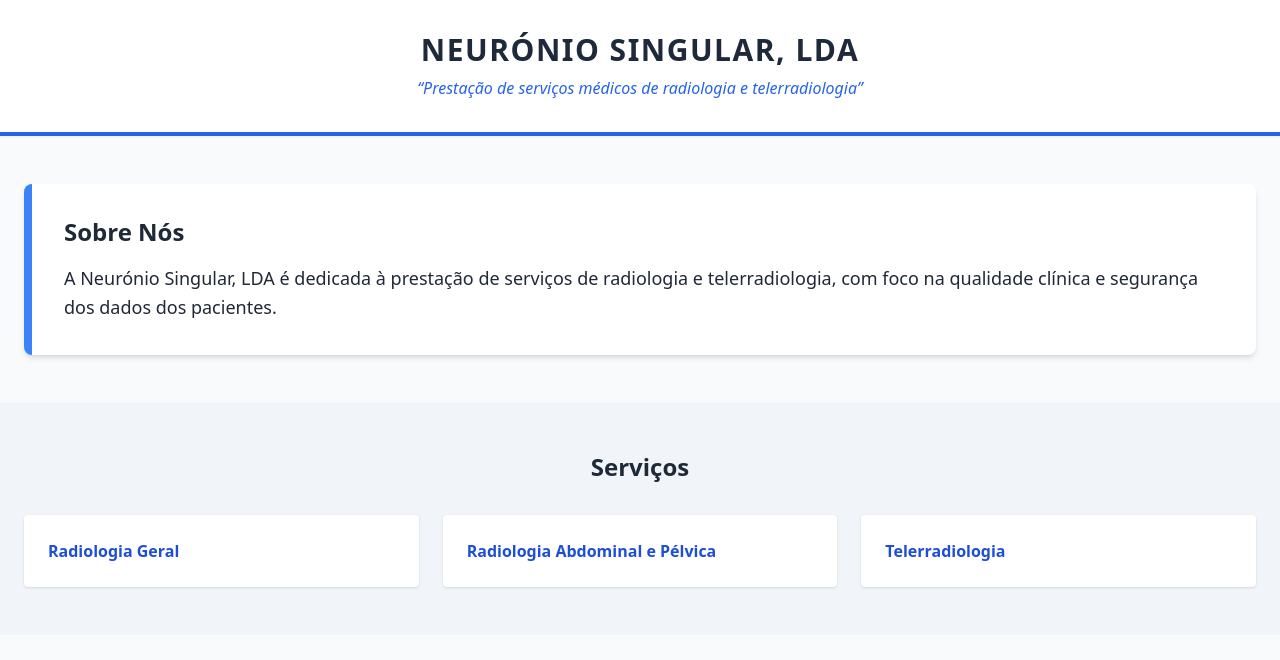
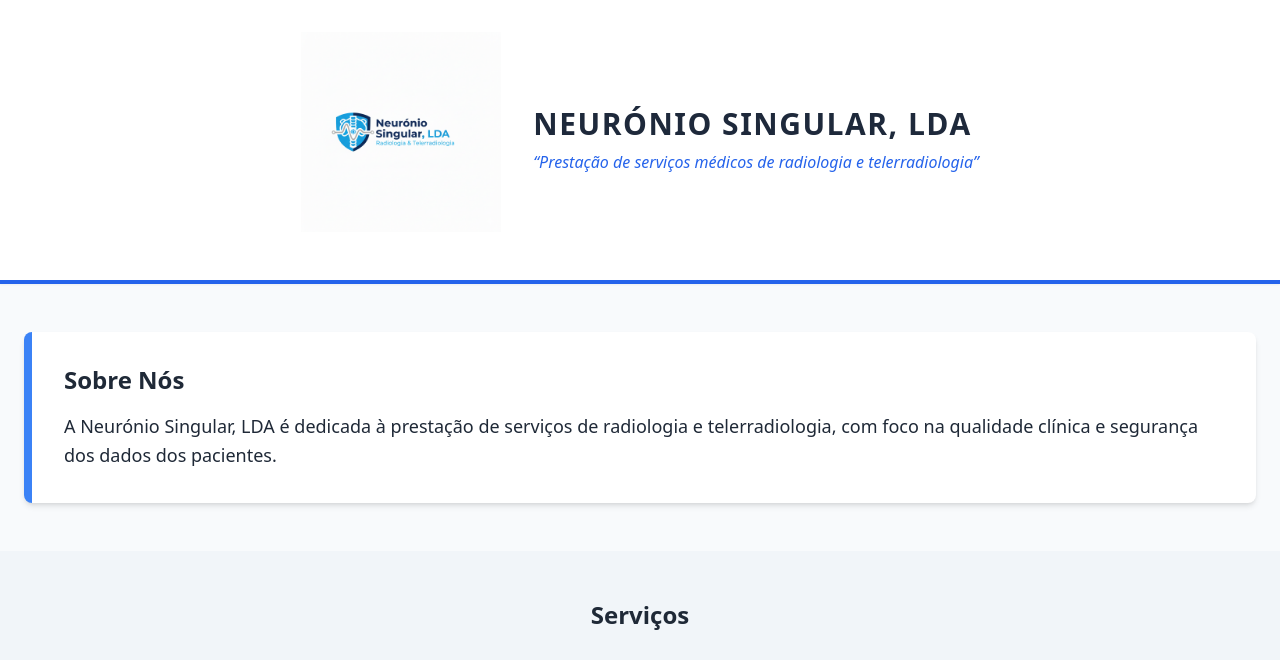
Before and after one commit to joaorescompras-glitch/NEURONIO-SINGULAR-LDA, a plain HTML site: page index.html in a window 1280 px wide. Shown: the top 660 px of the page. Drawn offline with nearby package versions, Linux system fonts and the light colour scheme.

Commit message:
Update index.html

```diff
--- a/index.html
+++ b/index.html
@@ -5,13 +5,42 @@
     <meta name="viewport" content="width=device-width, initial-scale=1.0">
     <title>Neurónio Singular, LDA</title>
     <script src="https://cdn.tailwindcss.com"></script>
+    <style>
+        /* Adicione aqui qualquer estilo personalizado para a imagem, se necessário */
+        .logo-container {
+            display: flex;
+            flex-direction: column; /* Coloca os elementos em coluna por padrão */
+            align-items: center; /* Centra horizontalmente */
+            justify-content: center;
+            text-align: center;
+        }
+        .logo-container img {
+            max-width: 200px; /* Ajuste o tamanho do logótipo conforme preferir */
+            height: auto;
+            margin-bottom: 1rem; /* Espaçamento entre o logótipo e o texto */
+        }
+        /* Ajuste para ecrãs maiores */
+        @media (min-width: 768px) {
+            .logo-container {
+                flex-direction: row; /* Volta a alinhar em linha em ecrãs maiores */
+                gap: 2rem; /* Espaçamento entre o logótipo e o texto */
+            }
+            .logo-container h1, .logo-container p {
+                text-align: left; /* Alinha o texto à esquerda quando em linha */
+            }
+        }
+    </style>
 </head>
 <body class="bg-slate-50 text-gray-800 font-sans">
 
     <header class="bg-white shadow-sm border-b-4 border-blue-600">
         <div class="container mx-auto px-6 py-8 text-center">
-            <h1 class="text-3xl font-bold text-slate-800 uppercase tracking-wider">Neurónio Singular, LDA</h1>
-            <p class="text-blue-600 italic mt-2">“Prestação de serviços médicos de radiologia e telerradiologia”</p>
+            <div class="logo-container">
+                <img src="logo.png" alt="Logótipo Neurónio Singular, LDA"> <div>
+                    <h1 class="text-3xl font-bold text-slate-800 uppercase tracking-wider">Neurónio Singular, LDA</h1>
+                    <p class="text-blue-600 italic mt-2">“Prestação de serviços médicos de radiologia e telerradiologia”</p>
+                </div>
+            </div>
         </div>
     </header>
 
```
